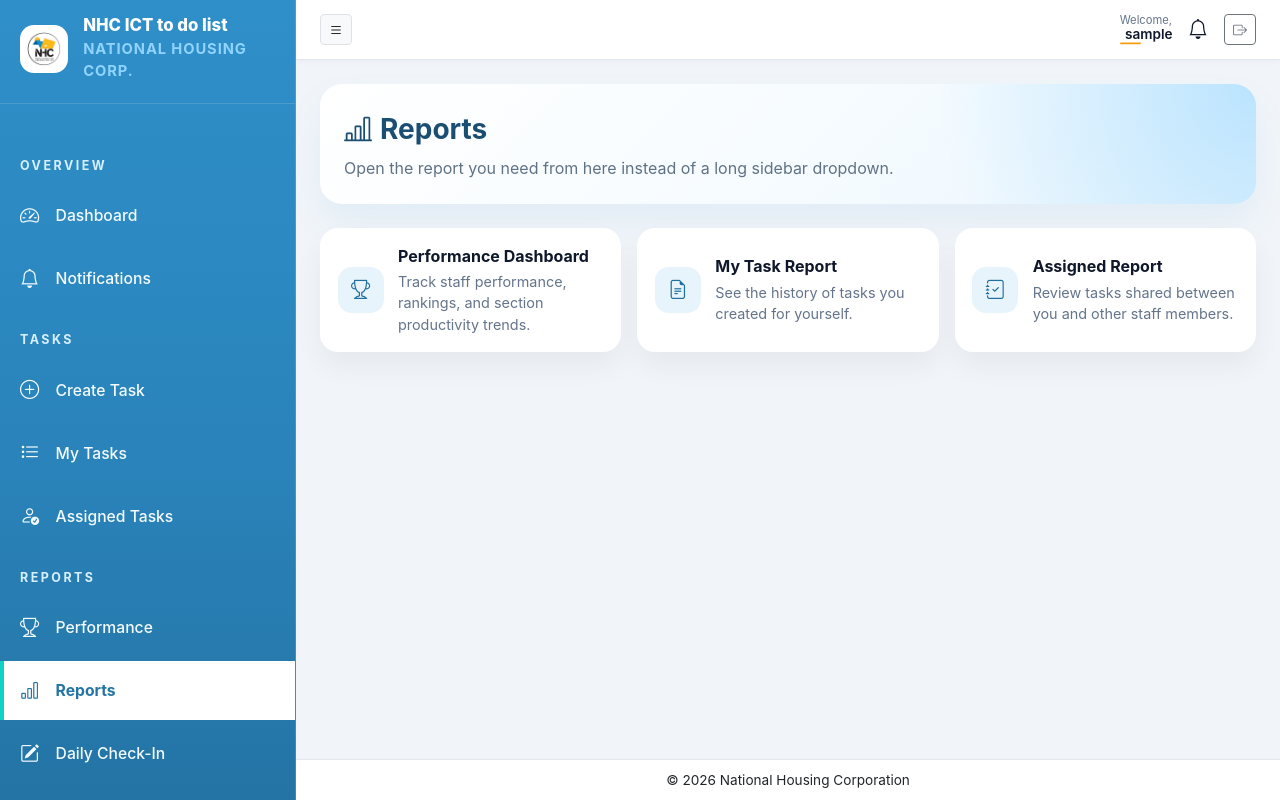
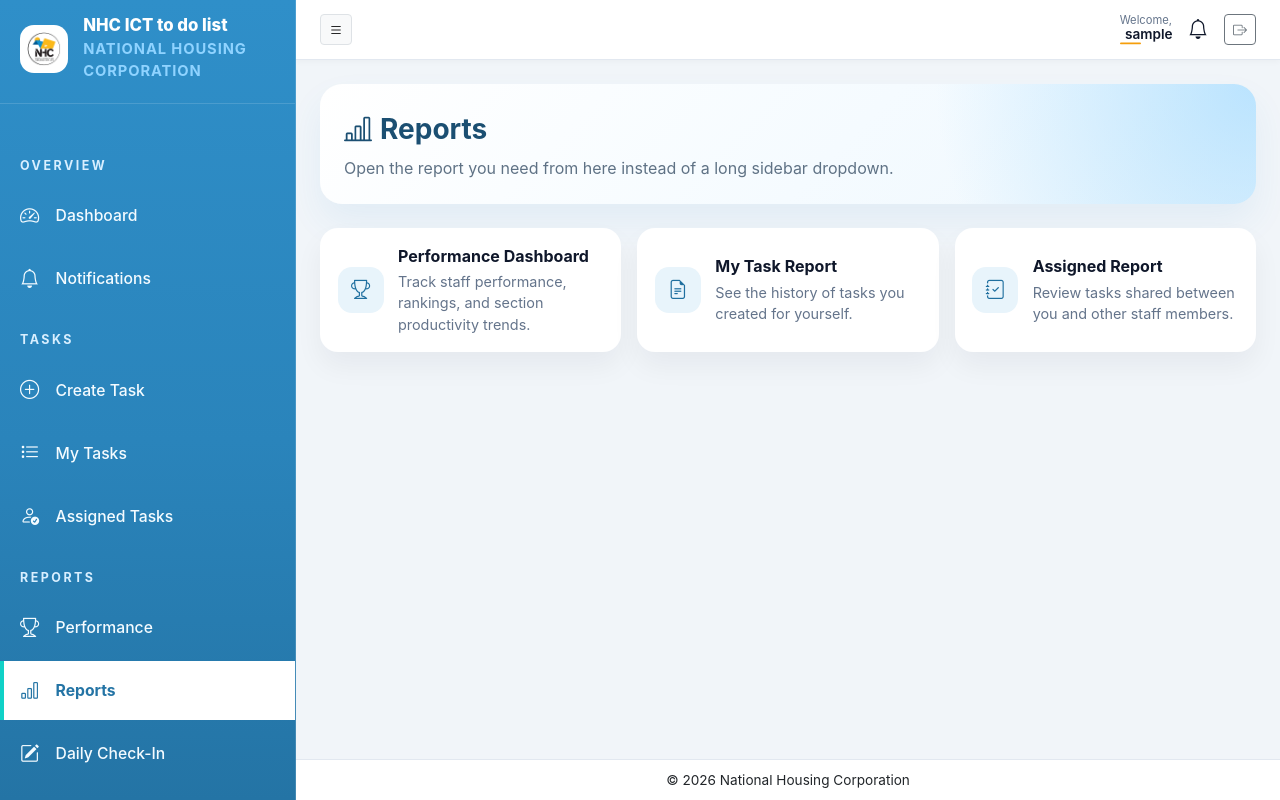
Before and after one commit to Mashiku-tect/nhctodotasks, a Django app: page /ict-todolist/reports/ in a window 1280 px wide. Run offline with Django 4.2, Linux system fonts and the light colour scheme; the visitor is signed in with stand-in values (Sample User, id 1); data comes from the database, SQL or seed files in the repository; data that the repository does not hold is empty; some libraries are stand-ins or nearby versions.

Commit message:
the changes form Mringi

```diff
--- a/templates/base.html
+++ b/templates/base.html
@@ -563,7 +563,7 @@ footer {
     <img src="{% static 'images/nhclogo.png' %}" class="profile-img">
     <div class="brand-meta">
         <div class="brand-title">NHC ICT to do list</div>
-        <div class="brand-subtitle">National Housing Corp.</div>
+        <div class="brand-subtitle">National Housing Corporation</div>
     </div>
 </div>
 
```
